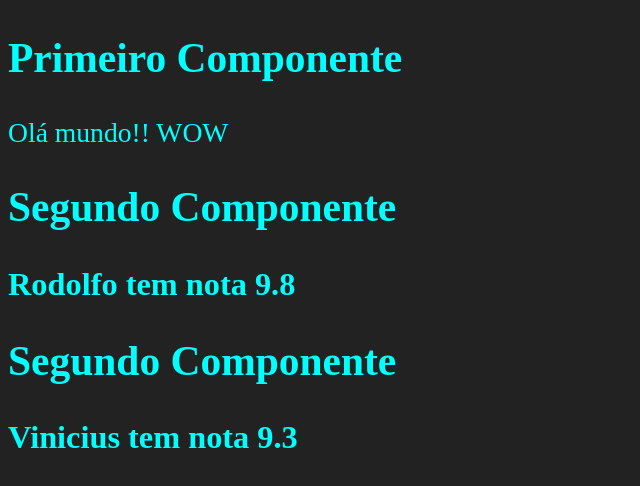
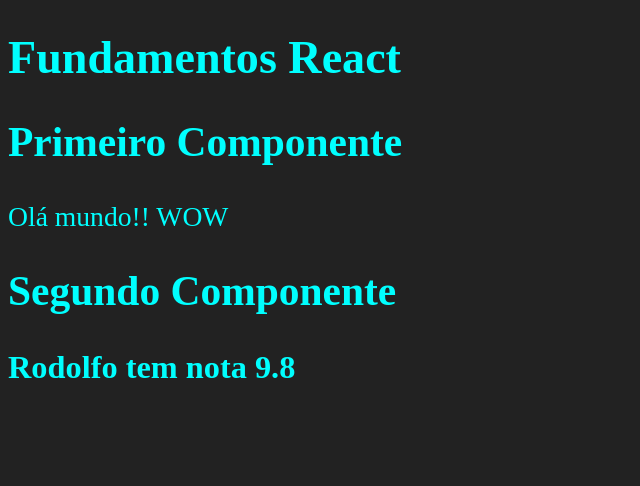
Before and after one commit to rodolfo-code/Curso-react-redux, a React (Create React App) app in the folder fundamentos-react/: page / in a window 1280 px wide. Shown: the top 486 px of the page, without its empty margins (0-640 px from the left). Built offline with nearby package versions, Linux system fonts and the light colour scheme.

Commit message:
componente App criado

```diff
--- /dev/null
+++ b/fundamentos-react/src/App.jsx
@@ -0,0 +1,18 @@
+import React from 'react';
+
+import Primeiro from './components/basicos/Primeiro'
+import ComParametro from './components/basicos/ComParametro';
+
+export default function App(props) {
+  return (
+    <div id='app'>
+      <h1>Fundamentos React</h1>
+      <Primeiro />
+      <ComParametro
+        titulo='Segundo Componente'
+        aluno='Rodolfo'
+        nota={ 9.8 }
+      />
+    </div>
+  )
+}
--- a/fundamentos-react/src/index.js
+++ b/fundamentos-react/src/index.js
@@ -2,23 +2,9 @@
 import React from 'react';
 import ReactDOM from 'react-dom'
 
-import Primeiro from './components/basicos/Primeiro'
-import ComParametro from './components/basicos/ComParametro';
-
+import App from './App'
 
 ReactDOM.render(
-    <div id='app'>
-      <Primeiro />
-      <ComParametro
-        titulo='Segundo Componente'
-        aluno='Rodolfo'
-        nota={ 9.8 }
-      />
-      <ComParametro
-        titulo='Segundo Componente'
-        aluno='Vinicius'
-        nota={ 9.3 }
-      />
-    </div>,
+    <App />,
     document.getElementById('root')
 )
```
Also changed, not shown: 1 other file (tests, documents, lock files or other folders).
